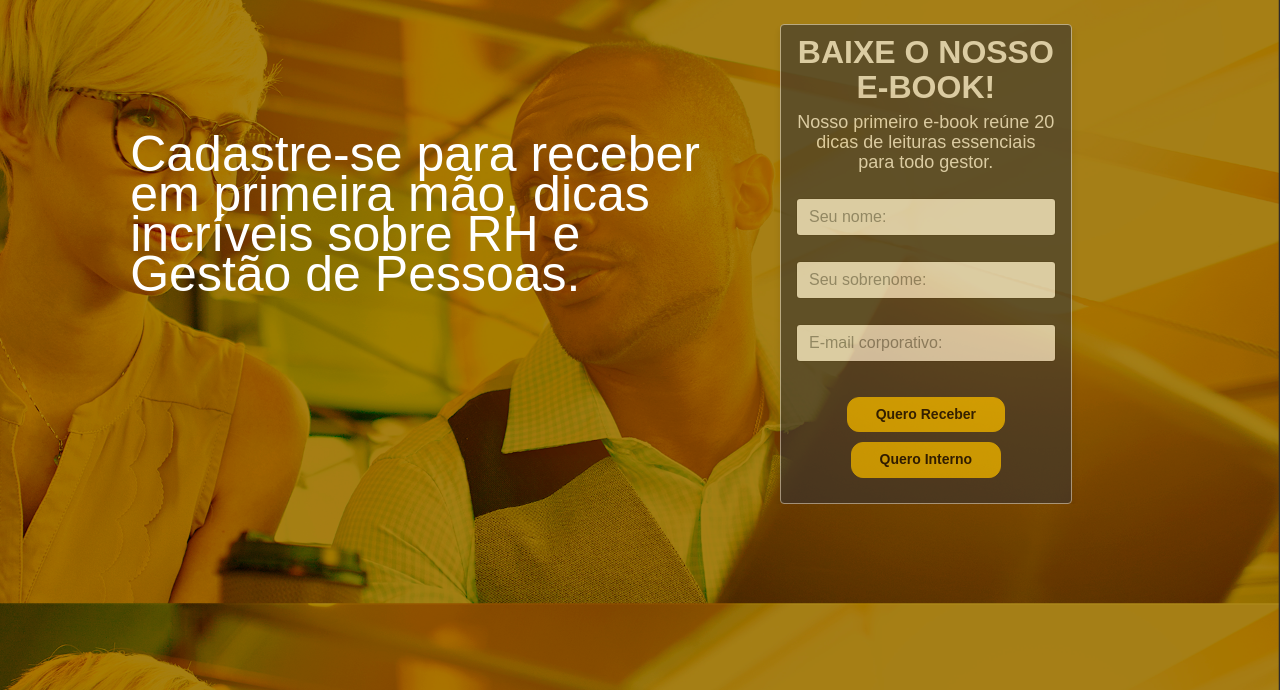
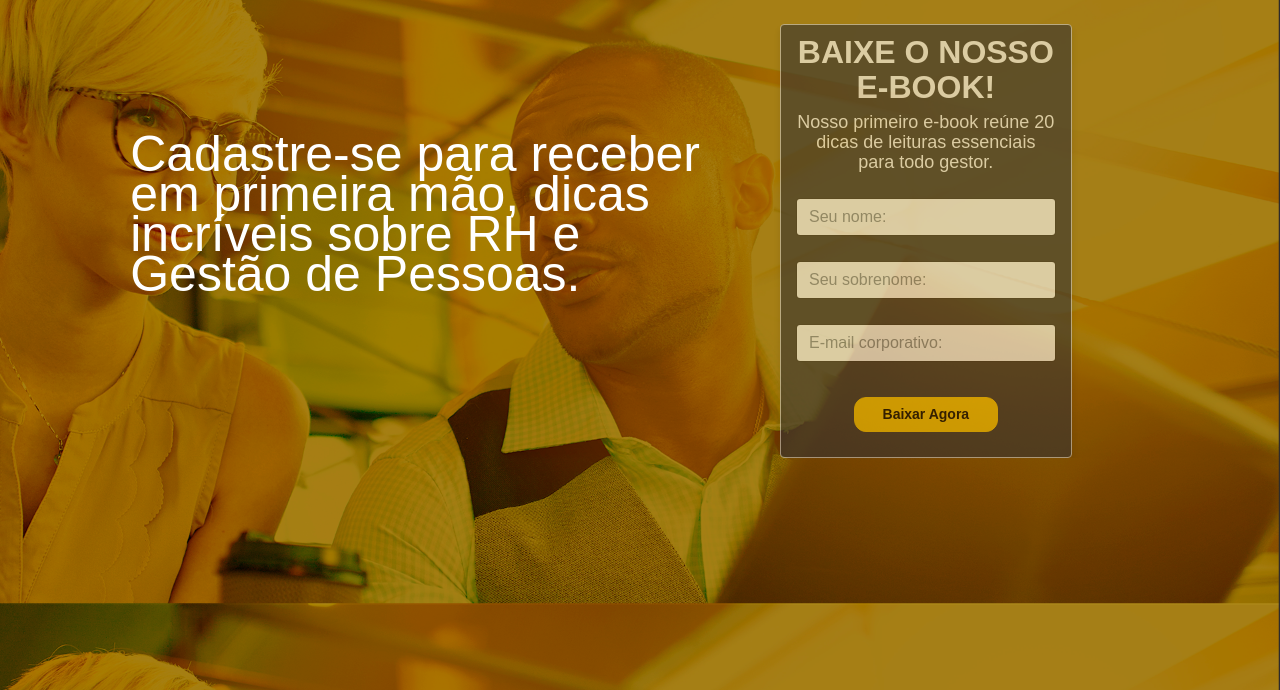
Before and after one commit to philippe28/Django-Blog, a Django app: page /landing in a window 1280 px wide. Shown: the part 110-800 px from the top of the page. Run offline with Django 3.2, Linux system fonts and the light colour scheme; some libraries are stand-ins or nearby versions; some web fonts are replaced.

Commit message:
Landing download ok
Landing download ok

```diff
--- a/blog/templates/blog/landing.html
+++ b/blog/templates/blog/landing.html
@@ -72,8 +72,7 @@
                 </div>
                 <center>
                   <div class="group">
-                     <a   target="_blank" type="button" class="btn btn-default buttonbaixar" href="https://trello-attachments.s3.amazonaws.com/59d01f57f48170e0828047e5/59d42e1fbbab320efbd8b1c3/f23ba0296782d3ce7643968dad2fb7f9/ebook_canaldorh.pdf" download="">Quero Receber</a>
-					 <a   target="_blank" type="button" class="btn btn-default buttonbaixar" href="../blog/static/ebooks/ebook1_canaldorh.pdf" download="">Quero Interno</a>
+                     <a   target="_blank" type="button" class="btn btn-default buttonbaixar" href="../blog/static/ebooks/ebook1_canaldorh.pdf" download="">Baixar Agora</a>
 
                     </div>
 				</center>
```
